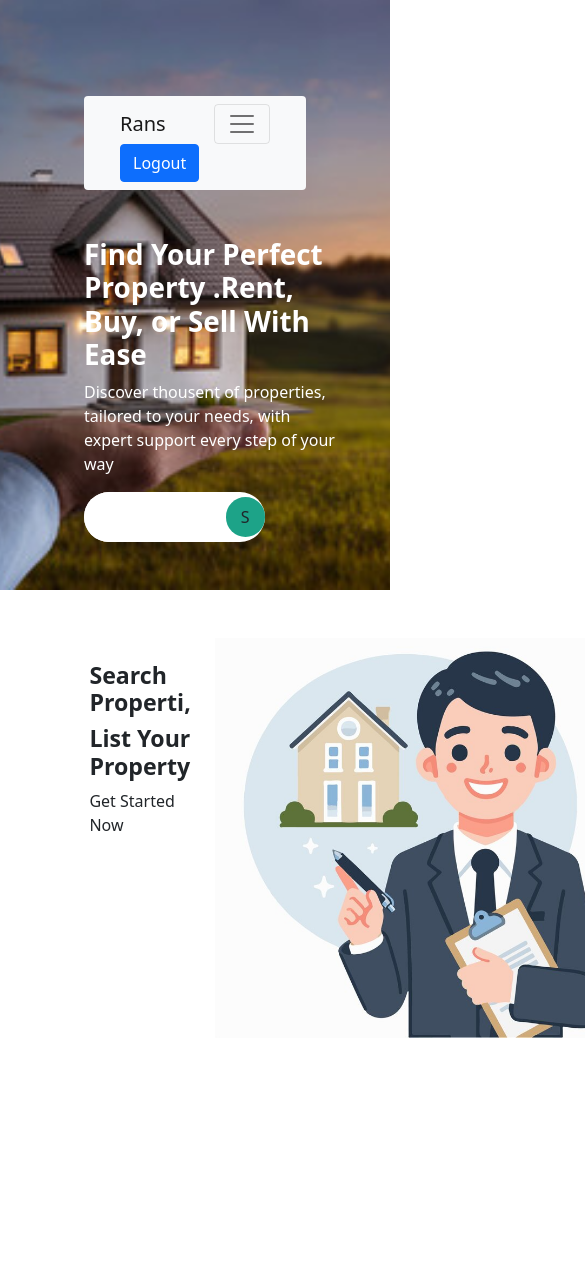
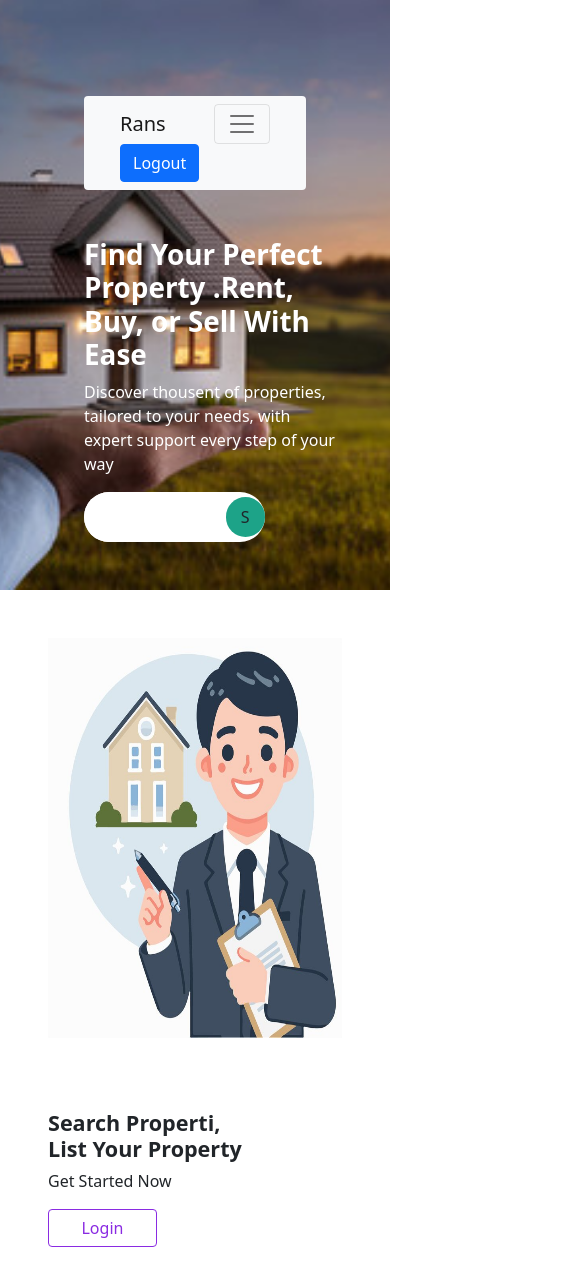
Before and after one commit to Manishh94/rans-frontend, a React (Create React App) app: page / in a window 390 px wide. Shown: the top 1286 px of the page, 585 px wide, since content can reach past the window. Before the commit the page ends 1086 px from the top, so only its background shows below. Built offline with nearby package versions, Linux system fonts and the light colour scheme.

Commit message:
implement responsivness on second container image

```diff
--- a/src/App.css
+++ b/src/App.css
@@ -38,17 +38,26 @@
   background-color: #1da388 !important;
 }
 
-.login-container-div{
+.login-container-row{
   height: 400px;
-  /* background-color: aquamarine; */
+   background-color: rgb(255, 255, 255);
 }
 
 .login-text-div{
-  /* background-color: antiquewhite; */
   height: 300px;
-  width: 80%;
+  /* width: 50%; */
 }
 
-.logincontainer-imag{
-  height: 400px ;
+.logincontainer-image{
+  height: 400px !important;
 }
+.btn-outline-primary {
+  border-color: blueviolet !important;
+  color: blueviolet !important;
+}
+
+.btn-outline-primary:hover {
+  background-color: white !important;
+  color: blueviolet !important; /* Optional: Keep text color the same on hover */
+  border-color: blueviolet !important; /* Optional: Keep border color same on hover */
+}
--- a/src/components/loginDivComponent.jsx
+++ b/src/components/loginDivComponent.jsx
@@ -2,16 +2,27 @@ export default function LoginContainer() {
   return (
     <>
       <div className="container-fluid p-5 ">
-        <div className="row login-container-div ps-3">
-          <div className="col-6 d-flex justify-content-end">
-            <div className="login-text-div mt-4 ">
-              <h3 className="fw-bolder me-4">Search Properti,</h3>
-              <h3 className="fw-bolder">List Your Property</h3>
+        <div className="row login-container-row">
+
+          <div className="col-lg-6 col-md-6 col-sm-12 order-md-2">
+            <img
+              className="logincontainer-image img-fluid"
+              src="./logincontainer-image.jpg"
+              alt=""
+            />
+          </div>
+          <div className="col-lg-6 col-md-6 col-sm-12 d-flex order-md-1 justify-content-md-end">
+            <div className="login-text-div mt-4 pt-5">
+              <h4 className="fw-bolder me-4">
+                Search Properti,
+                <br />
+                List Your Property
+              </h4>
               <p>Get Started Now</p>
+              <button type="button" class="btn btn-outline-primary w-50">
+                Login
+              </button>
             </div>
-          </div>
-          <div className="col-6 ">
-            <img className="logincontainer-imag" src="/logincontainer-imag.jpg" alt="" />
           </div>
         </div>
       </div>
```
Also changed, not shown: public/logincontainer-image.jpg (renamed from public/logincontainer-imag.jpg).
